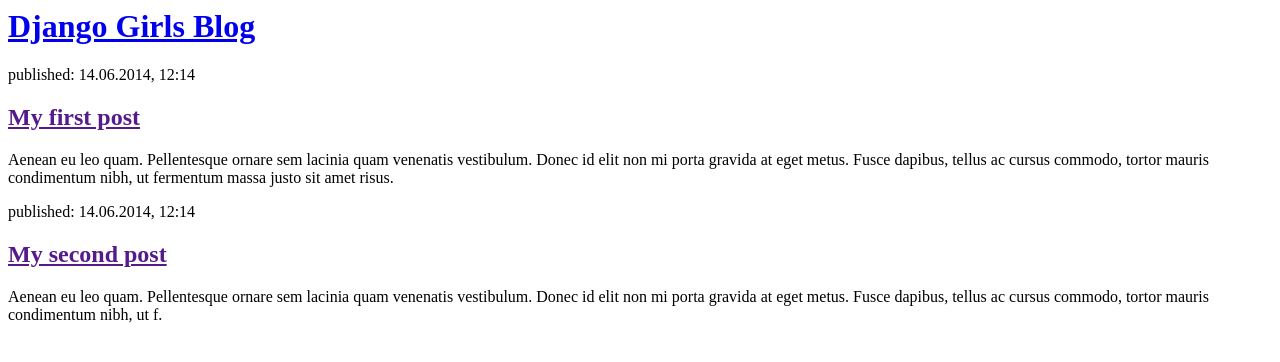
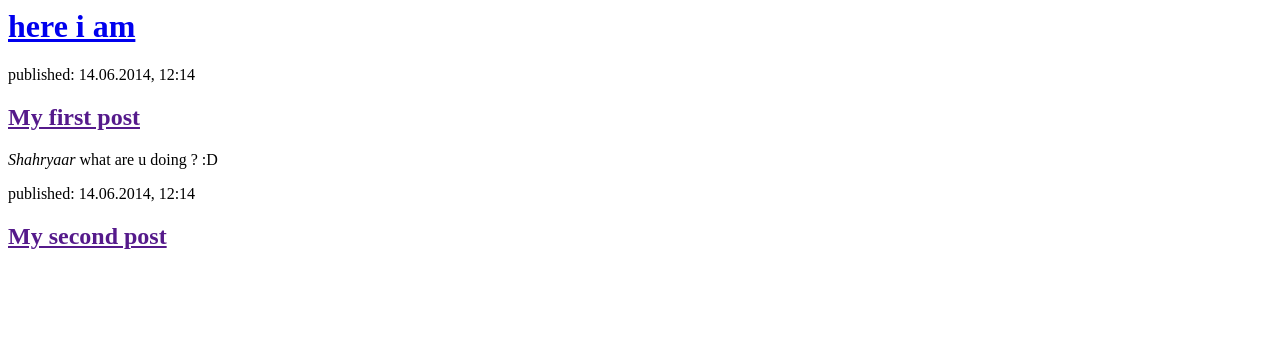
Before and after one commit to ZahraAbbaC/my-first-blog, a Django app: page / in a window 1280 px wide. Shown: the top 362 px of the page. Run offline with Django 3.2, Linux system fonts and the light colour scheme.

Commit message:
changed the html for fun :D

```diff
--- a/blog/templates/blog/post_list.html
+++ b/blog/templates/blog/post_list.html
@@ -1,22 +1,21 @@
 <html>
     <head>
-        <title>Django Girls blog</title>
+        <title>Heeeey!</title>
     </head>
     <body>
         <div>
-            <h1><a href="/">Django Girls Blog</a></h1>
+            <h1><a href="/">here i am</a></h1>
         </div>
 
         <div>
             <p>published: 14.06.2014, 12:14</p>
             <h2><a href="">My first post</a></h2>
-            <p>Aenean eu leo quam. Pellentesque ornare sem lacinia quam venenatis vestibulum. Donec id elit non mi porta gravida at eget metus. Fusce dapibus, tellus ac cursus commodo, tortor mauris condimentum nibh, ut fermentum massa justo sit amet risus.</p>
+            <p><em>Shahryaar</em> what are u doing ? :D</p>
         </div>
 
         <div>
             <p>published: 14.06.2014, 12:14</p>
             <h2><a href="">My second post</a></h2>
-            <p>Aenean eu leo quam. Pellentesque ornare sem lacinia quam venenatis vestibulum. Donec id elit non mi porta gravida at eget metus. Fusce dapibus, tellus ac cursus commodo, tortor mauris condimentum nibh, ut f.</p>
         </div>
     </body>
 </html>
```
